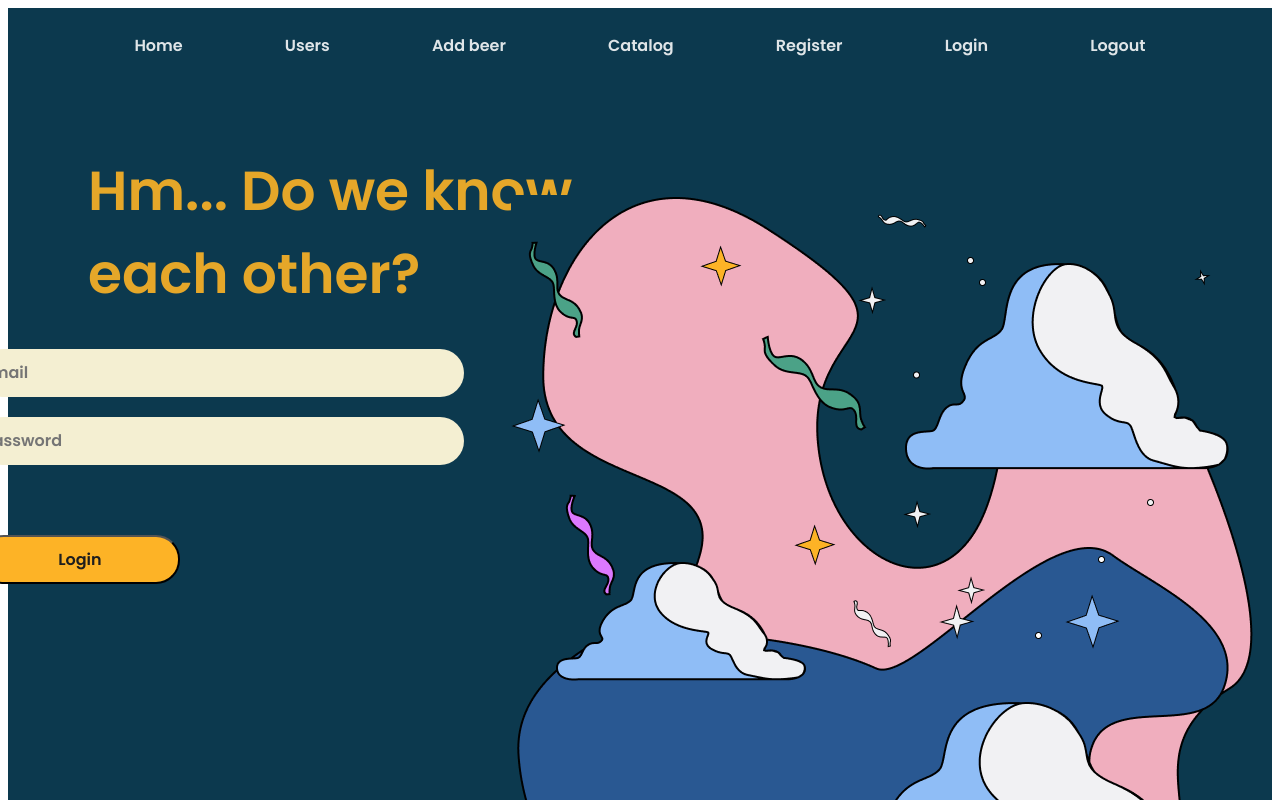
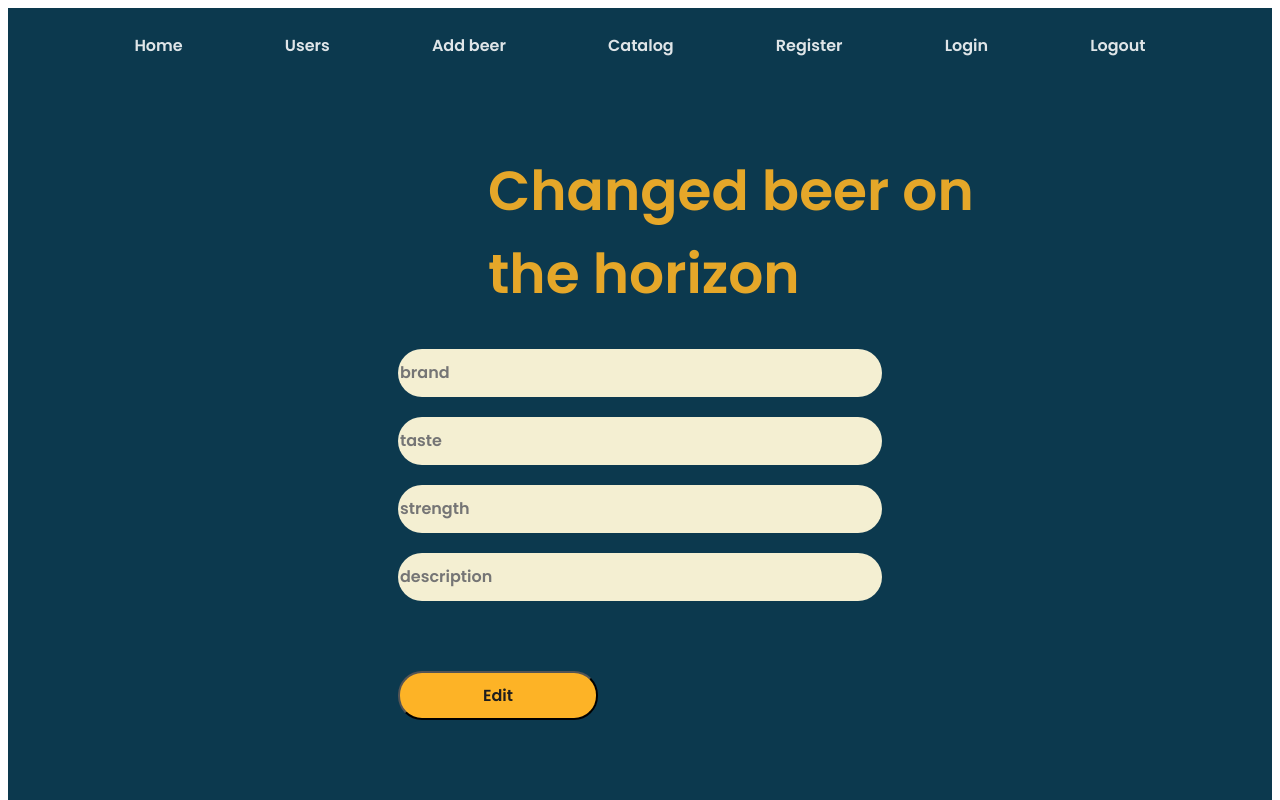
Before and after one commit to plutosapiens/react-js-final-project, a React (Vite) app in the folder client/: page / in a window 1280 px wide. Shown: the top 800 px of the page. Built offline with nearby package versions, Linux system fonts and the light colour scheme.

Commit message:
FP-Add and Edit pages

```diff
--- a/client/src/App.jsx
+++ b/client/src/App.jsx
@@ -4,12 +4,15 @@ import Footer from "./components/Footer"
 import FourOFour from "./components/FourOFour"
 import Register from "./components/Register"
 import Login from "./components/Login"
+import AddNew from "./components/AddNew"
+import Edit from "./components/Edit"
+
 
 function App() {
   return (
     <div>
       <Header />
-      <Login />
+      <Edit />
       {/* <Index /> */}
       <Footer />
     </div>
--- /dev/null
+++ b/client/src/components/AddNew.jsx
@@ -0,0 +1,21 @@
+import React from "react";
+import styles from "./AddNew.module.css"
+
+const AddNew = () => {
+     return (
+        <div className={styles.main}>
+        <div className={styles.cheekyText}>New beer on the horizon</div>
+
+        <form method="POST">
+            <input className={styles.inputField} type="text" name="brand" id="AddNew-brand" placeholder="brand" />
+            <input className={styles.inputField} type="text" name="taste" id="AddNew-taste" placeholder="taste" />
+            <input className={styles.inputField} type="text" name="strength" id="AddNew-strength" placeholder="strength" />
+            <input className={styles.inputField} type="text" name="description" id="AddNew-description" placeholder="description" />
+            <button className={styles.button} type="submit">AddNew</button>
+        </form>
+        </div>
+
+  );
+};
+
+export default AddNew;
--- /dev/null
+++ b/client/src/components/AddNew.module.css
@@ -0,0 +1,59 @@
+.main {
+    background-color: #0c394e;
+    display: flex;
+    justify-content: center;
+    width: 100%;
+    height: 834px;
+    position: relative;
+  }
+
+  .cheekyText {
+    color: #fdb326;
+    ;font-family: 'Poppins', sans-serif;
+    font-size: 55px;
+    font-weight: 700;
+    left: 480px;
+    letter-spacing: 0;
+    line-height: normal;
+    opacity: 0.9;
+    position: absolute;
+    top: 0;
+    width: 535px;
+  }
+
+.button {
+    color: #f4efd2;font-family: 'Poppins', sans-serif;
+    text-decoration: none;
+    font-size: 16px;
+    font-weight: 600;
+    text-align: center;
+    color: #1e1e1e;
+    background: #fdb326;
+    position: relative;
+    top: 250px;
+    width: 200px;
+    padding: 10px;
+    border-radius: 24px;
+    }
+
+.rectangle {
+    justify-content: left;
+    object-fit:scale-down;
+    position: relative;
+  }
+
+.inputField {
+    top: 200px;
+    background-color: #f4efd2;
+    border: none;
+    border-radius: 24px;
+    color: #1e1e1e;
+    font-family: 'Poppins', sans-serif;
+    font-size: 16px;
+    font-weight: 600;
+    height: 46px;
+    position: relative;
+    width: 480px;
+    display: flex;
+    margin-bottom: 20px;
+}
--- /dev/null
+++ b/client/src/components/Edit.jsx
@@ -0,0 +1,21 @@
+import React from "react";
+import styles from "./Edit.module.css"
+
+const Edit = () => {
+     return (
+        <div className={styles.main}>
+        <div className={styles.cheekyText}>Changed beer on the horizon</div>
+
+        <form method="POST">
+            <input className={styles.inputField} type="text" name="brand" id="Edit-brand" placeholder="brand" />
+            <input className={styles.inputField} type="text" name="taste" id="Edit-taste" placeholder="taste" />
+            <input className={styles.inputField} type="text" name="strength" id="Edit-strength" placeholder="strength" />
+            <input className={styles.inputField} type="text" name="description" id="Edit-description" placeholder="description" />
+            <button className={styles.button} type="submit">Edit</button>
+        </form>
+        </div>
+
+  );
+};
+
+export default Edit;
--- /dev/null
+++ b/client/src/components/Edit.module.css
@@ -0,0 +1,59 @@
+.main {
+    background-color: #0c394e;
+    display: flex;
+    justify-content: center;
+    width: 100%;
+    height: 834px;
+    position: relative;
+  }
+
+  .cheekyText {
+    color: #fdb326;
+    ;font-family: 'Poppins', sans-serif;
+    font-size: 55px;
+    font-weight: 700;
+    left: 480px;
+    letter-spacing: 0;
+    line-height: normal;
+    opacity: 0.9;
+    position: absolute;
+    top: 0;
+    width: 535px;
+  }
+
+.button {
+    color: #f4efd2;font-family: 'Poppins', sans-serif;
+    text-decoration: none;
+    font-size: 16px;
+    font-weight: 600;
+    text-align: center;
+    color: #1e1e1e;
+    background: #fdb326;
+    position: relative;
+    top: 250px;
+    width: 200px;
+    padding: 10px;
+    border-radius: 24px;
+    }
+
+.rectangle {
+    justify-content: left;
+    object-fit:scale-down;
+    position: relative;
+  }
+
+.inputField {
+    top: 200px;
+    background-color: #f4efd2;
+    border: none;
+    border-radius: 24px;
+    color: #1e1e1e;
+    font-family: 'Poppins', sans-serif;
+    font-size: 16px;
+    font-weight: 600;
+    height: 46px;
+    position: relative;
+    width: 480px;
+    display: flex;
+    margin-bottom: 20px;
+}
```
